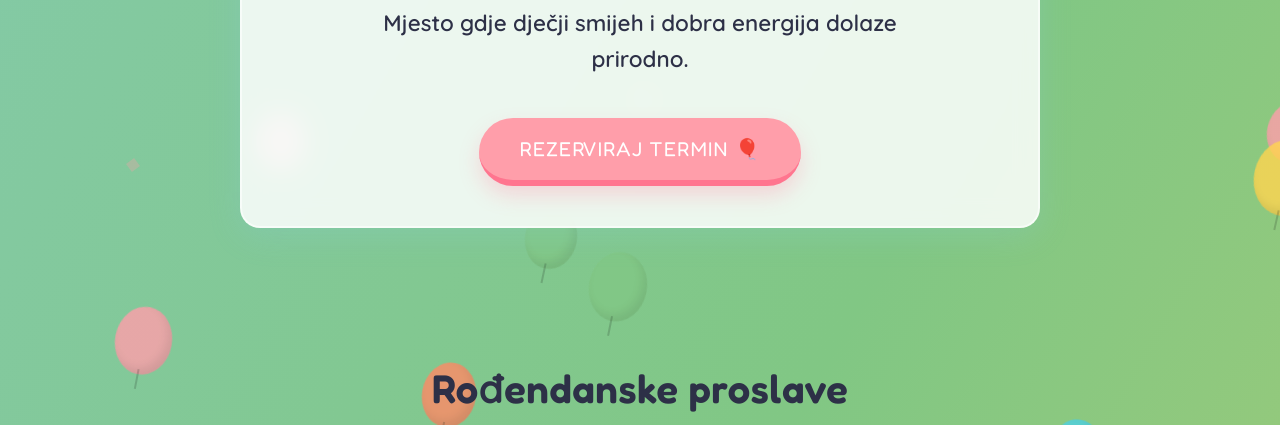
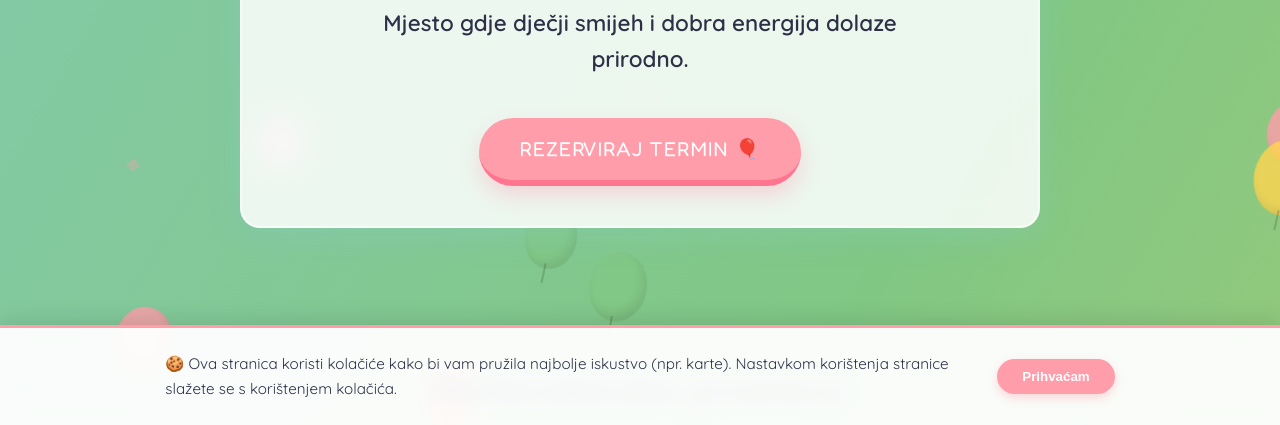
Before and after one commit to filip0906/Jogica_web, a plain HTML site: page index.html in a window 1280 px wide. Shown: the part 375-800 px from the top of the page. Drawn offline with Linux system fonts and the light colour scheme.

Commit message:
Add cookie consent banner

```diff
--- a/index.html
+++ b/index.html
@@ -339,6 +339,12 @@
 
     <button id="scrollToTopBtn" title="Go to top">⬆️</button>
 
+    <!-- Cookie Consent Banner -->
+    <div id="cookieBanner" class="cookie-banner">
+        <p>🍪 Ova stranica koristi kolačiće kako bi vam pružila najbolje iskustvo (npr. karte). Nastavkom korištenja stranice slažete se s korištenjem kolačića.</p>
+        <button id="acceptCookies" class="cookie-btn">Prihvaćam</button>
+    </div>
+
     <script src="script.js"></script>
 </body>
 </html>
--- a/script.js
+++ b/script.js
@@ -169,4 +169,25 @@ document.addEventListener('DOMContentLoaded', () => {
         window.requestAnimationFrame(step);
     }
 
+    // 5. Cookie Consent Logic 🍪
+    const cookieBanner = document.getElementById('cookieBanner');
+    const acceptBtn = document.getElementById('acceptCookies');
+
+    // Check if user has already accepted
+    if (!localStorage.getItem('cookiesAccepted')) {
+        // Wait a bit before showing to not be annoying immediately
+        setTimeout(() => {
+            cookieBanner.classList.add('show');
+        }, 1000);
+    }
+
+    if(acceptBtn) {
+        acceptBtn.addEventListener('click', () => {
+            // Save preference
+            localStorage.setItem('cookiesAccepted', 'true');
+            // Hide banner
+            cookieBanner.classList.remove('show');
+        });
+    }
+
 });
--- a/style.css
+++ b/style.css
@@ -806,3 +806,60 @@ header { z-index: 1000; }
     0% { top: -10%; opacity: 1; transform: rotate(0deg); }
     100% { top: 100%; opacity: 0; transform: rotate(720deg); }
 }
+
+/* --- COOKIE BANNER --- */
+.cookie-banner {
+    position: fixed;
+    bottom: -100px; /* Hidden initially */
+    left: 0;
+    width: 100%;
+    background: rgba(255, 255, 255, 0.95);
+    backdrop-filter: blur(10px);
+    padding: 1.5rem;
+    box-shadow: 0 -5px 20px rgba(0,0,0,0.1);
+    z-index: 9999; /* Topmost */
+    display: flex;
+    justify-content: center;
+    align-items: center;
+    gap: 2rem;
+    transition: bottom 0.5s cubic-bezier(0.175, 0.885, 0.32, 1.275);
+    border-top: 3px solid var(--color-primary);
+}
+
+.cookie-banner.show {
+    bottom: 0;
+}
+
+.cookie-banner p {
+    margin: 0;
+    font-size: 0.95rem;
+    color: var(--color-text);
+    max-width: 800px;
+}
+
+.cookie-btn {
+    background: var(--color-primary);
+    color: white;
+    border: none;
+    padding: 10px 25px;
+    border-radius: 50px;
+    font-weight: 700;
+    cursor: pointer;
+    transition: 0.2s;
+    white-space: nowrap;
+    box-shadow: 0 4px 10px rgba(255, 158, 170, 0.4);
+}
+
+.cookie-btn:hover {
+    background: var(--color-primary-dark);
+    transform: translateY(-2px);
+}
+
+@media (max-width: 768px) {
+    .cookie-banner {
+        flex-direction: column;
+        text-align: center;
+        gap: 1rem;
+        padding: 1rem;
+    }
+}
```
